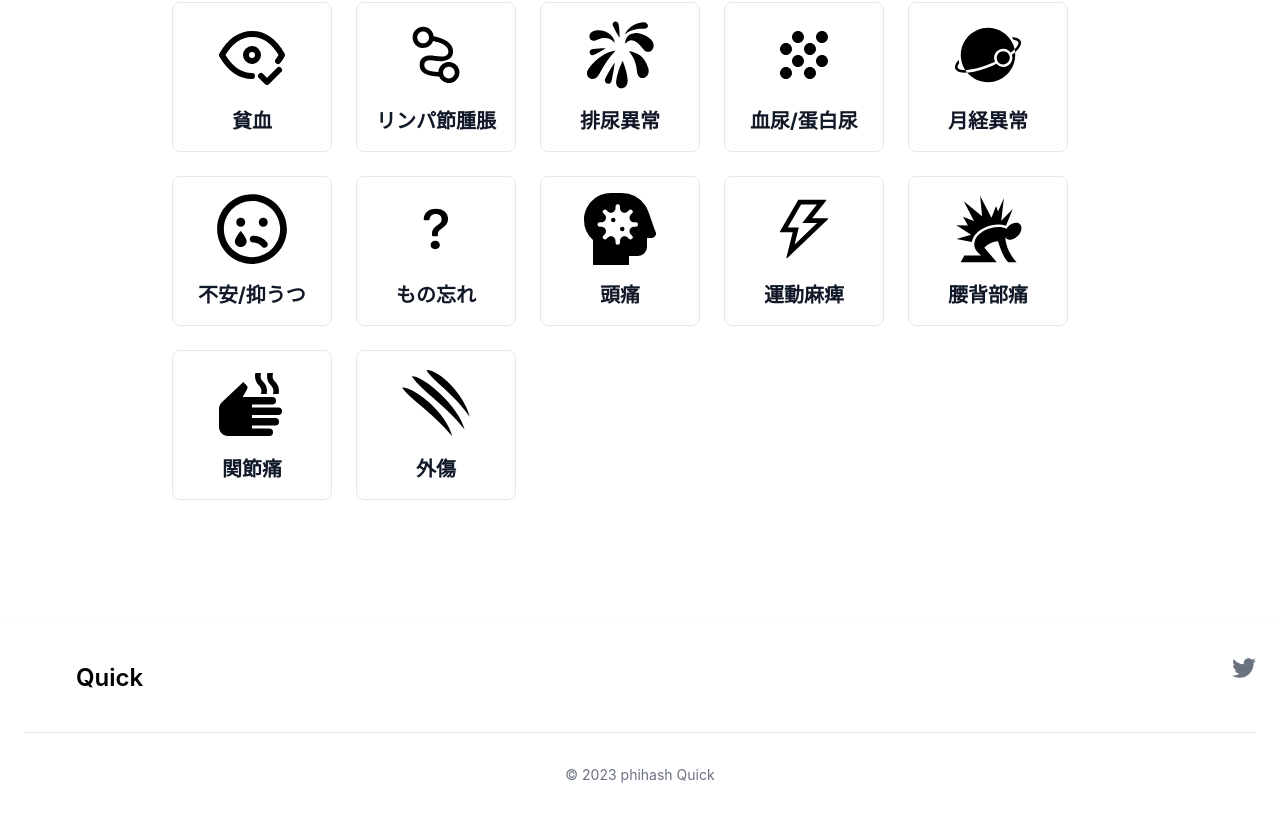
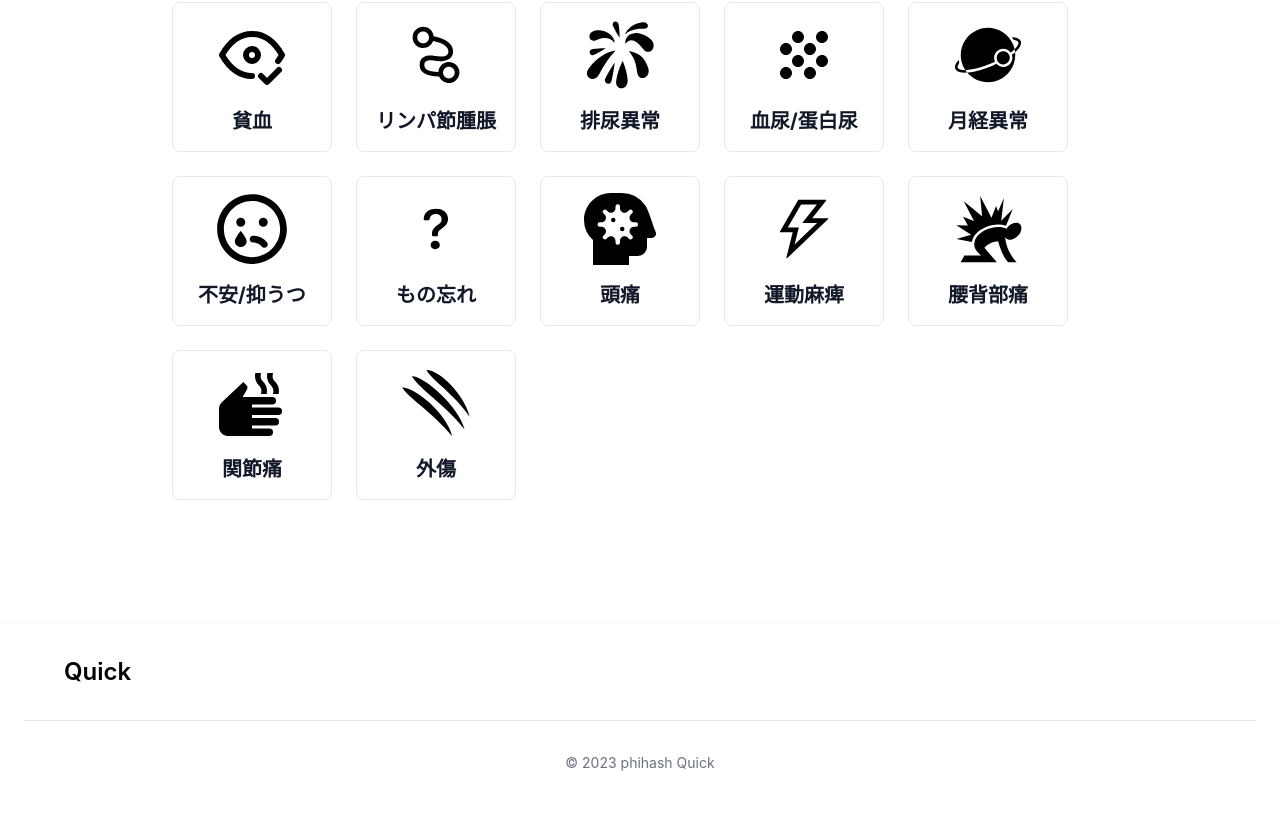
Before and after one commit to phihash/Quick, a React (Create React App) app: page / in a window 1280 px wide. Shown: the part 1080-1897 px from the top of the page. Built offline with nearby package versions, Linux system fonts and the light colour scheme.

Commit message:
Footer編集

```diff
--- a/src/components/Footer.jsx
+++ b/src/components/Footer.jsx
@@ -8,15 +8,10 @@ const Footer = () => {
 
   <footer class="mt-28 p-4 bg-white shadow md:px-6 md:py-8 dark:bg-gray-800">
       <div class="sm:flex sm:items-center sm:justify-between">
-          <a href="https://flowbite.com/" class="flex items-center mb-4 sm:mb-0">
-              <BiSleepy className='text-4xl text-white mx-2'></BiSleepy>
+          <a href="https://twitter.com/phihash" class="flex items-center mb-4 sm:mb-0">
+              <FaTwitter className='text-2xl text-white mx-2'></FaTwitter>
               <Link to="/"> <span class="self-center text-2xl font-semibold whitespace-nowrap dark:text-white">Quick</span></Link>
           </a>
-          <ul class="flex flex-wrap items-center mb-6 text-sm text-gray-500 sm:mb-0 dark:text-gray-400">
-              <li>
-                  <a href="#" class="mr-4 hover:underline md:mr-6 "><FaTwitter className='text-2xl'></FaTwitter></a>
-              </li>
-          </ul>
       </div>
       <hr class="my-6 border-gray-200 sm:mx-auto dark:border-gray-700 lg:my-8" />
       <span class="block text-sm text-gray-500 sm:text-center dark:text-gray-400">© 2023 <a href="https://phihash.net" class="hover:underline">phihash</a> Quick
```
